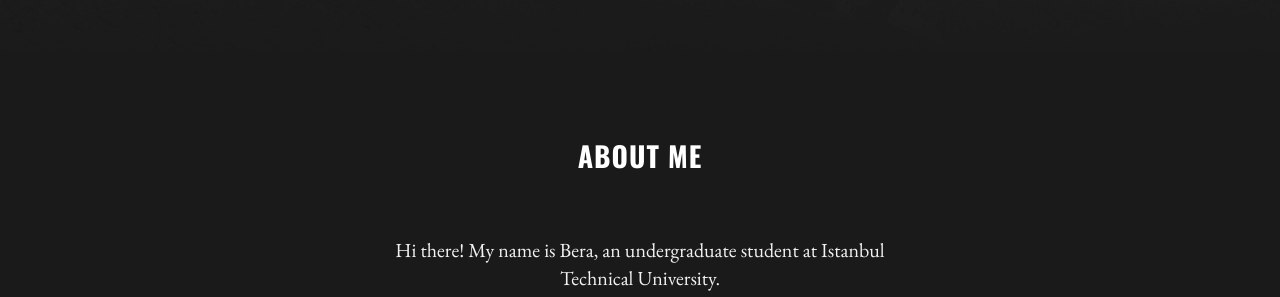
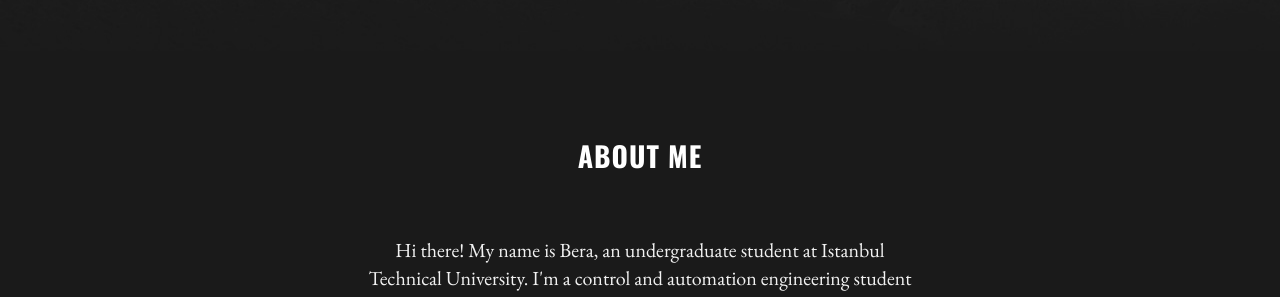
Before and after one commit to Supomera/omer-bera, a plain HTML site: page index.html in a window 1280 px wide. Shown: the part 655-952 px from the top of the page. Drawn offline with nearby package versions, Linux system fonts and the light colour scheme.

Commit message:
Update index.html

```diff
--- a/index.html
+++ b/index.html
@@ -82,7 +82,7 @@
 
         <!-- INTRO INFORMATIO-->
         <div class="col-lg-6 col-lg-offset-3">
-          <p>Hi there! My name is Bera, an undergraduate student at Istanbul Technical University. </p>
+          <p>Hi there! My name is Bera, an undergraduate student at Istanbul Technical University. I'm a control and automation engineering student who also has a minor in molecuar biology and genetics. </p>
 
           <p> <a href = "https://www.verywellmind.com/estj-extraverted-sensing-thinking-judging-2795985"> ESTJ </a> here! I usually listen to pop. I love exploring cafes and going on dates with me, myself and I. <br> I'm a dog person, and I prefer mayonnaise to ketchup. These two are all the information needed to know a person! Learning French, since we mentioned this let me say that <br> French Literature > Russian Literature. </p>
 
```
